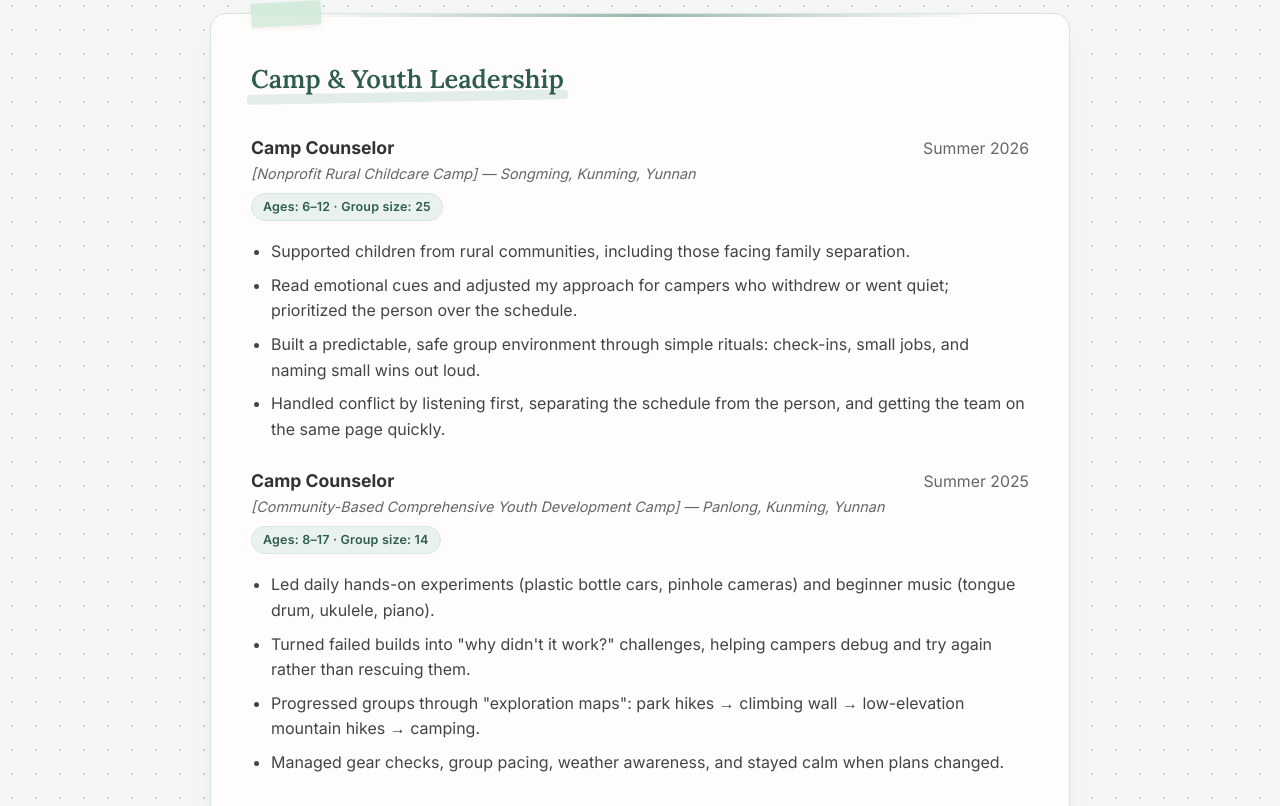
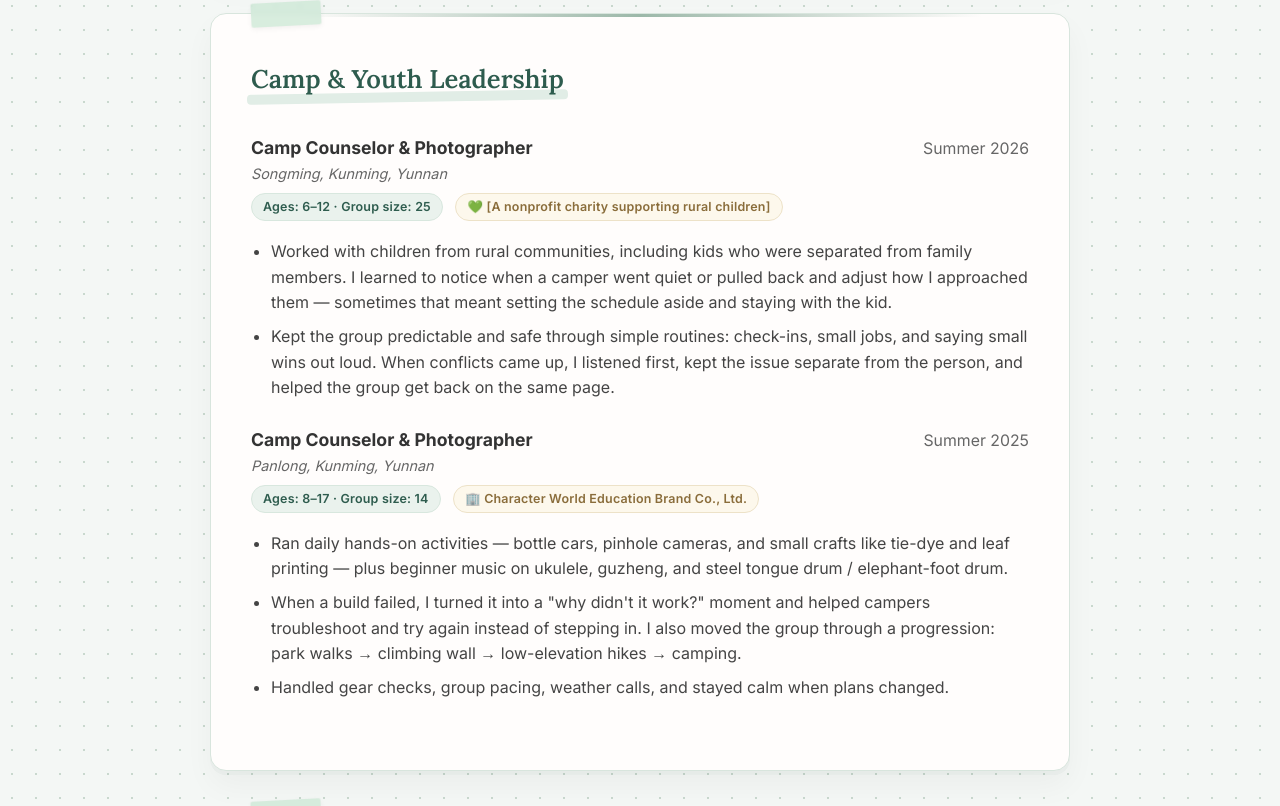
Before and after one commit to minw-ax/Camp-resume, a plain HTML site: page index.html in a window 1280 px wide. Shown: the part 1254-2060 px from the top of the page. Drawn offline with Linux system fonts and the light colour scheme.

Commit message:
Update index.html

```diff
--- a/index.html
+++ b/index.html
@@ -375,6 +375,21 @@
             margin-bottom: 8px;
             letter-spacing: 0.2px;
             border: 1px solid #D8E7DE;
+        }
+
+        /* 公司/机构标签 */
+        .exp-company {
+            display: inline-block;
+            font-size: 0.78em;
+            font-weight: 600;
+            color: #8A6D3B;
+            background: #FDF8EC;
+            padding: 3px 11px;
+            border-radius: 999px;
+            margin-bottom: 8px;
+            margin-left: 8px;
+            letter-spacing: 0.2px;
+            border: 1px solid #EDE2C8;
         }
 
         ul { padding-left: 20px; margin-top: 10px; }
@@ -875,6 +890,8 @@
             .hc-img { width: 80px; height: 58px; }
             .hc-title { font-size: 0.85em; }
             .hc-sub { font-size: 0.72em; }
+
+            .exp-company { margin-left: 0; }
         }
 
         @media (prefers-reduced-motion: reduce) {
@@ -957,27 +974,30 @@
 
         <!-- Camp & Youth Leadership -->
         <section>
-            <h2>Camp & Youth Leadership</h2>
+            <h2>Camp &amp; Youth Leadership</h2>
             <div class="exp-item">
-                <div class="exp-title">Camp Counselor <span>Summer 2026</span></div>
-                <div class="exp-location">[Nonprofit Rural Childcare Camp] — Songming, Kunming, Yunnan</div>
-                <div class="exp-meta">Ages: 6–12 · Group size: 25</div>
+                <div class="exp-title">Camp Counselor &amp; Photographer <span>Summer 2026</span></div>
+                <div class="exp-location">Songming, Kunming, Yunnan</div>
+                <div>
+                    <span class="exp-meta">Ages: 6–12 · Group size: 25</span>
+                    <span class="exp-company">💚 [A nonprofit charity supporting rural children]</span>
+                </div>
                 <ul>
-                    <li>Supported children from rural communities, including those facing family separation.</li>
-                    <li>Read emotional cues and adjusted my approach for campers who withdrew or went quiet; prioritized the person over the schedule.</li>
-                    <li>Built a predictable, safe group environment through simple rituals: check-ins, small jobs, and naming small wins out loud.</li>
-                    <li>Handled conflict by listening first, separating the schedule from the person, and getting the team on the same page quickly.</li>
+                    <li>Worked with children from rural communities, including kids who were separated from family members. I learned to notice when a camper went quiet or pulled back and adjust how I approached them — sometimes that meant setting the schedule aside and staying with the kid.</li>
+                    <li>Kept the group predictable and safe through simple routines: check-ins, small jobs, and saying small wins out loud. When conflicts came up, I listened first, kept the issue separate from the person, and helped the group get back on the same page.</li>
                 </ul>
             </div>
             <div class="exp-item">
-                <div class="exp-title">Camp Counselor <span>Summer 2025</span></div>
-                <div class="exp-location">[Community-Based Comprehensive Youth Development Camp] — Panlong, Kunming, Yunnan</div>
-                <div class="exp-meta">Ages: 8–17 · Group size: 14</div>
+                <div class="exp-title">Camp Counselor &amp; Photographer <span>Summer 2025</span></div>
+                <div class="exp-location">Panlong, Kunming, Yunnan</div>
+                <div>
+                    <span class="exp-meta">Ages: 8–17 · Group size: 14</span>
+                    <span class="exp-company">🏢 Character World Education Brand Co., Ltd.</span>
+                </div>
                 <ul>
-                    <li>Led daily hands-on experiments (plastic bottle cars, pinhole cameras) and beginner music (tongue drum, ukulele, piano).</li>
-                    <li>Turned failed builds into "why didn't it work?" challenges, helping campers debug and try again rather than rescuing them.</li>
-                    <li>Progressed groups through "exploration maps": park hikes → climbing wall → low-elevation mountain hikes → camping.</li>
-                    <li>Managed gear checks, group pacing, weather awareness, and stayed calm when plans changed.</li>
+                    <li>Ran daily hands-on activities — bottle cars, pinhole cameras, and small crafts like tie-dye and leaf printing — plus beginner music on ukulele, guzheng, and steel tongue drum / elephant-foot drum.</li>
+                    <li>When a build failed, I turned it into a "why didn't it work?" moment and helped campers troubleshoot and try again instead of stepping in. I also moved the group through a progression: park walks → climbing wall → low-elevation hikes → camping.</li>
+                    <li>Handled gear checks, group pacing, weather calls, and stayed calm when plans changed.</li>
                 </ul>
             </div>
         </section>
@@ -1029,7 +1049,7 @@
 
         <!-- Outdoor & Skills -->
         <section>
-            <h2>Outdoor & Skills</h2>
+            <h2>Outdoor &amp; Skills</h2>
 
             <div class="grid-2">
                 <div class="highlight-box">
@@ -1037,17 +1057,17 @@
                     <ul>
                         <li><strong>Solo High-Altitude Climbing:</strong> Summited multiple peaks over 5,000m, including the famous Daocheng Yading long route in heavy rain.</li>
                         <li><strong>Solo Travel:</strong> Traveled to 30+ cities, honing trip planning and risk management skills.</li>
-                        <li><strong>Camper Experience:</strong> Attended art and adventure outdoor survival camps. I know exactly what it feels like to be a camper, which helps me see things from a child's perspective.</li>
+                        <li><strong>Camper Experience:</strong> Attended art and adventure outdoor survival camps, and often explored the wild hills near home — foraging for mushrooms and cooking outdoors — so I know what camp feels like from a kid's side.</li>
                         <li><strong>Multi-Day Trekking &amp; Camping:</strong> Planned and completed multi-day backcountry routes, independently managing gear, food, water, and campsite setup.</li>
-                        <li><strong>Weather &amp; Risk Decisions:</strong> Read weather and terrain in real time — knowing when to push, when to shelter, and when to turn back.</li>
-                        <li><strong>Group Outdoor Leadership:</strong> Translated solo experience into group settings — pacing, check-ins, route briefings, and keeping morale up on long hikes.</li>
+                        <li><strong>Weather &amp; Risk Calls:</strong> Read weather and terrain as we went — deciding when to keep going, when to wait it out, and when to turn back.</li>
+                        <li><strong>Group Outdoor Leadership:</strong> Used my solo experience to lead groups — set a pace people could hold, checked in often, briefed the route, and kept spirits up on long hikes.</li>
                     </ul>
                 </div>
                 <div class="highlight-box">
                     <h3>🎨 Practical Skills</h3>
                     <ul>
-                        <li><strong>Instruments:</strong> Ukulele (singing &amp; playing) → Chinese Guzheng → Elephant-foot drum &amp; Tongue drum (handpan-style).</li>
-                        <li><strong>Media &amp; Arts:</strong> Photography (Canon 60D), crafts, K-pop dance, video editing...</li>
+                        <li><strong>Instruments:</strong> Ukulele (singing &amp; playing) → Chinese Guzheng → steel tongue drum (handpan-style) &amp; elephant-foot drum.</li>
+                        <li><strong>Media &amp; Arts:</strong> Photography (Canon 60D), bookbinding, tie-dye &amp; leaf printing, crafts, K-pop dance, video editing...</li>
                         <li><strong>Sports:</strong> Basketball, badminton, track &amp; field, swimming, inline roller skating, archery, horseback riding, mountain biking, skateboarding, rock climbing...</li>
                         <li><strong>Certifications:</strong> Chinese Red Cross Society certified CPR/AED (valid through 2027); willing to complete Wilderness First Aid before start date. <button type="button" class="cert-link" id="cprCertBtn">View certificate</button></li>
                         <li><strong>Driver’s License:</strong> In progress — Subjects 1 &amp; 2 passed; full license expected January 2027.</li>
@@ -1063,7 +1083,7 @@
                 <button class="filter-btn active" data-filter="all">All</button>
                 <button class="filter-btn" data-filter="outdoor">Outdoor</button>
                 <button class="filter-btn" data-filter="sports">Sports</button>
-                <button class="filter-btn" data-filter="arts">Arts & Music</button>
+                <button class="filter-btn" data-filter="arts">Arts &amp; Music</button>
             </div>
 
             <div class="dynamic-grid" id="photoWall"></div>
@@ -1071,7 +1091,7 @@
 
         <!-- Honors & Leadership -->
         <section>
-            <h2>Honors & Leadership</h2>
+            <h2>Honors &amp; Leadership</h2>
             <ul class="honors-list">
                 <li><strong>Track &amp; Field</strong> — 3rd &amp; 6th Place, University Sports Meet</li>
                 <li><strong>Outstanding Volunteer</strong></li>
@@ -1079,7 +1099,7 @@
                 <li><strong>Outstanding Individual in Volunteer Service</strong></li>
                 <li><strong>Outstanding Social Worker</strong></li>
                 <li><strong>Competition Awards</strong> — Multiple Events</li>
-                <li><strong>Captain</strong>, University Hosting/Emcee Team</li>
+                <li><strong>Head</strong>, University Hosting/Emcee Team</li>
                 <li><strong>Head of Sports Department</strong>, Student Union</li>
                 <li><strong>Class Monitor</strong>, Middle School &amp; High School</li>
                 <li><strong>Ranked Top 30%</strong> in Comprehensive Evaluation, Freshman Year</li>
@@ -1230,7 +1250,7 @@
             { src: "kpop.jpg",            title: "K-pop Dance",              category: "arts" },
             { src: "ukulele.jpg",         title: "Ukulele",                  category: "arts" },
             { src: "musicfilm.jpg",       title: "Music Short Film",         category: "arts" },
-            { src: "wuzhen.jpg",          title: "Wuzhen Theatre Festival",  category: "arts" },
+            { src: "bookbinding.jpg",     title: "Bookbinding",              category: "arts" },
             { src: "climbing.jpg",        title: "Rock Climbing",            category: "sports" },
             { src: "guzheng.jpg",         title: "Chinese GuZheng",          category: "arts" },
             { src: "jungleexplore.jpg",   title: "Jungle Exploration",       category: "outdoor" },
@@ -1238,7 +1258,7 @@
             { src: "treeclimbing.jpg",    title: "Tree Climbing",            category: "outdoor" },
             { src: "basketball.jpg",      title: "Basketball",               category: "sports" },
             { src: "swimming.jpg",        title: "Swimming",                 category: "sports" },
-            { src: "rafting.jpg",         title: "Rafting",                  category: "outdoor" },
+            { src: "tiedye.jpg",          title: "Tie-dye & Leaf Printing",  category: "arts" },
             { src: "archery.jpg",         title: "Archery",                  category: "sports" },
             { src: "snowmountain.jpg",    title: "Snow Mountains",           category: "outdoor" },
             { src: "naturephoto.jpg",     title: "Nature Photography",       category: "outdoor" },
```
